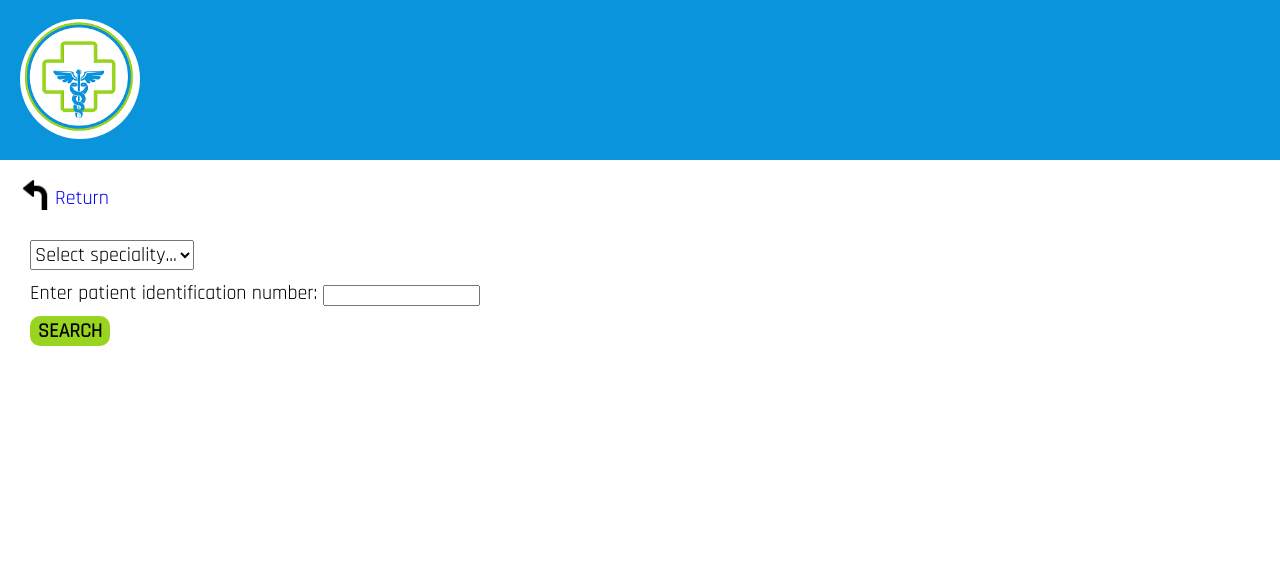
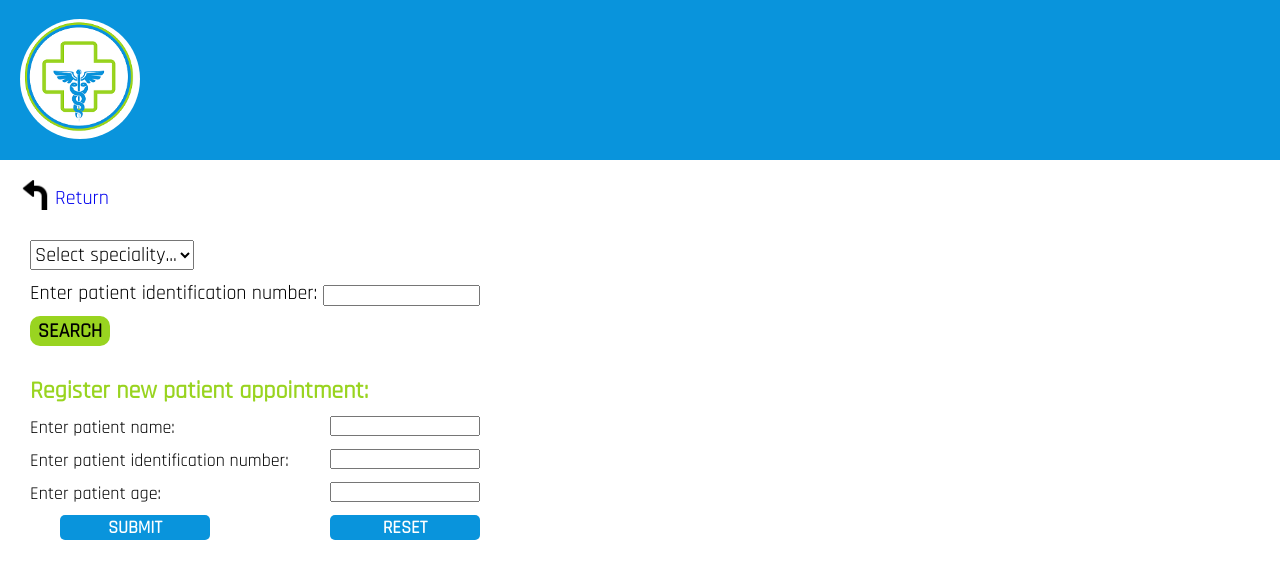
Before and after one commit to Katerinccc/Hospital-record-front, a website with bundled scripts: page views/patient.html in a window 1280 px wide. Built offline with nearby package versions, Linux system fonts and the light colour scheme; no server answers.

Commit message:
add functionality to add new appointment to a current patient and start development of create patient functionality

```diff
--- a/src/actions/patientActions.ts
+++ b/src/actions/patientActions.ts
@@ -20,14 +20,15 @@ export async function createPatient(patient:IPatient){
 }
 
 export async function addNewAppointment(idPatient:IIdPatient){
-    const response:Response = await fetch(API, {
+    const response:Response = await fetch( (API + "appointment"), {
         method: 'POST',
         headers: {
         'Content-Type': 'application/json'
         },
         body: JSON.stringify(idPatient)
     })
-    return response;
+    const dataApi = await response.json();
+    return dataApi;
 }
 
 export async function deletePatient(id:number){
--- a/src/patient.ts
+++ b/src/patient.ts
@@ -1,3 +1,4 @@
+import { IIdPatient } from './models/IIdPatient';
 import { createPatient,
     addNewAppointment,
     deletePatient,
@@ -10,9 +11,11 @@ import { ISpeciality } from './models/ISpeciality';
 declare global {
     interface Window {
         mainPatient:any;
+        addNewAppointmentCurrentPatient:any
     }
 }
 window.mainPatient = mainPatient;
+window.addNewAppointmentCurrentPatient = addNewAppointmentCurrentPatient;
 
 
 function mainPatient(){
@@ -62,8 +65,37 @@ async function searchExistentPatient(){
                 displayCreatePatient();
                 displayAddNewAppointmentButton();
             }
+            return response.json()
+        }).then(dataApi => {
+            console.log(dataApi);
+            localStorage.setItem('idPatient', JSON.stringify(dataApi.data));
         })
     }
+}
+
+function addNewAppointmentCurrentPatient(){
+
+    let idCurrentPatient = localStorage.getItem('idPatient');
+
+    const idPatient:IIdPatient = {
+        idPatient: Number(idCurrentPatient)
+    }
+
+    addNewAppointment(idPatient)
+    .then(dataApi =>{
+        const appointmentSection = document.getElementById('addAppointment') as HTMLTableSectionElement;
+        appointmentSection.innerHTML = "";
+        if(dataApi.message === 'OK'){
+            const p:HTMLParagraphElement = document.createElement('p');
+            const date:Date = new Date();
+            p.innerText = "New appointment added successfully with date: " + date.toDateString();
+            appointmentSection.append(p);
+        }else if(dataApi.data === false){
+            const p:HTMLParagraphElement = document.createElement('p');
+            p.innerText = "The appointment could not be created.";;
+            appointmentSection.append(p);
+        }
+    })
 }
 
 function displayCreatePatient(){
@@ -88,5 +120,5 @@ function messageNotFound(){
 
 function messageFound(){
     const messageExist = document.getElementById('messageResult') as HTMLParagraphElement;
-    messageExist.innerText = "The patient already exists. Select correspondent button you want to add a new appointment to this patient or register a new one:"
+    messageExist.innerText = "The patient already exists. \nSelect correspondent button you want to add a new appointment to this patient or register a new one:"
 }
--- a/style/style.css
+++ b/style/style.css
@@ -286,6 +286,71 @@ html{
 .patient-actions p{
     font-size: 1.8rem;
     color: var(--blue);
+    margin: 20px 0px 10px 30px;
+}
+
+.patient-actions button{
+    background-color: var(--blue);
+    color: white;
+    font-weight: bold;
+    height: 25px;
+    padding: 0px 10px;
+    font-size: 1.8rem;
+    border: none;
+    border-radius: 5px;
+    margin-left: 30px;
+    margin-bottom: 20px;
+    cursor: pointer;
+}
+
+.patient-actions button:hover{
+    background-color: var(--green);
+    box-shadow: 1px 2px 5px 2px var(--grey);
+}
+
+.create-patient-form{
+    display: flex;
+    flex-direction: column;
+    margin-left: 30px;
+    margin-top: 30px;
+}
+
+.create-patient-form h3{
+    color: var(--green);
+    font-size: 2.4rem;
+    margin-bottom: 10px;
+}
+
+.create-patient-form ul{
+    list-style: none;
+}
+
+.create-patient-form li{
+    display: flex;
+    justify-content: space-between;
+    margin-bottom: 10px;
+}
+
+.create-patient-form form{
+    width: 450px;
+}
+
+.create-patient-form label{
+    width: 500px;
+    font-size: 1.8rem;
+}
+
+.create-patient-form input{
+    width: 150px;
+    height: 20px;
+}
+
+.create-patient-form button{
+    width: 150px;
+}
+
+.create-patient-form p{
+    margin-top: 0px;
 }
 
 footer{
--- a/views/patient.html
+++ b/views/patient.html
@@ -39,7 +39,30 @@
                 <button>Create new Patient</button>
             </section>
             <section id="addAppointment" class="display-none add-appointment">
-                <button>Add new Appointment to current patient</button>
+                <button id="addNewAppointment" type="button" onclick="addNewAppointmentCurrentPatient()">Add new Appointment to current patient</button>
+            </section>
+            <section class="create-patient-form" id="createPatientForm">
+                <h3>Register new patient appointment:</h3>
+                <form action="">
+                    <ul>
+                        <li>
+                            <label for="name">Enter patient name: </label>
+                            <input type="text" id="name" name="name" required autocomplete="off">
+                        </li>
+                        <li>
+                            <label for="newIdentification">Enter patient identification number: </label>
+                            <input type="number" id="newIdentification" name="newIdentification" required autocomplete="off">
+                        </li>
+                        <li>
+                            <label for="age">Enter patient age: </label>
+                            <input type="number" id="age" name="age" required autocomplete="off">
+                        </li>
+                        <li>
+                            <button type="submit" id="createSpeciality">SUBMIT</button>
+                            <button type="reset" id="reset">RESET</button>
+                        </li>
+                    </ul>
+                </form>
             </section>
         </section>
     </main>
```
